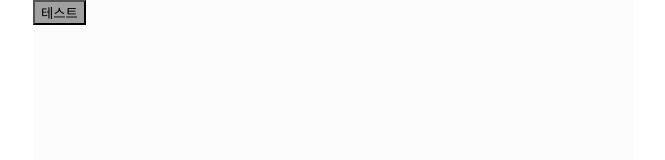
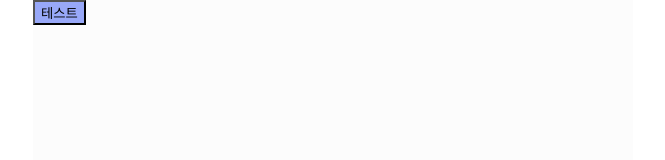
Before and after one commit to LWC421/btc_review, a Next.js app in the folder frontend/: page /user/login in a window 1280 px wide. Shown: the top 160 px of the page, without its empty margins (307-972 px from the left). Built offline with nearby package versions, Linux system fonts and the light colour scheme.

Commit message:
[style]절대경로 import로 변경

```diff
--- a/frontend/components/common/Button.style.tsx
+++ b/frontend/components/common/Button.style.tsx
@@ -7,4 +7,7 @@ type Props = {
 export const Button = styled.button<Props>`
   background-color: ${(props) =>
     props.primary ? props.theme.color.primary : props.theme.color.secondary};
+  :hover {
+    cursor: pointer;
+  }
 `;
--- a/frontend/components/layout/Navigation.tsx
+++ b/frontend/components/layout/Navigation.tsx
@@ -1,7 +1,7 @@
 import * as NavSt from "./Navigation.style";
 import { BiHome, BiUserCircle, BiCommentAdd, BiSearch } from "react-icons/bi";
 import { withRouter, NextRouter, useRouter } from "next/router";
-import theme from "../../styles/theme";
+import theme from "styles/theme";
 
 interface Props extends React.HTMLAttributes<HTMLDivElement> {
   router: NextRouter;
--- a/frontend/next.config.js
+++ b/frontend/next.config.js
@@ -2,6 +2,6 @@
 const nextConfig = {
   reactStrictMode: true,
   swcMinify: true,
-}
+};
 
-module.exports = nextConfig
+module.exports = nextConfig;
--- a/frontend/pages/_app.tsx
+++ b/frontend/pages/_app.tsx
@@ -1,9 +1,9 @@
-import "../styles/globals.css";
+import "styles/globals.css";
 import type { AppProps } from "next/app";
 import Head from "next/head";
 import { ThemeProvider } from "styled-components";
-import theme from "../styles/theme";
-import { Layout } from "../components/layout";
+import theme from "styles/theme";
+import { Layout } from "components/layout";
 
 function MyApp({ Component, pageProps }: AppProps) {
   return (
--- a/frontend/pages/post/index.tsx
+++ b/frontend/pages/post/index.tsx
@@ -1,5 +1,5 @@
 import { NextPage } from "next";
-import { Layout } from "../../components/layout";
+import { Layout } from "components/layout";
 
 const Post: NextPage = () => {
   return <div>Hello</div>;
--- a/frontend/pages/search/index.tsx
+++ b/frontend/pages/search/index.tsx
@@ -1,5 +1,5 @@
 import { NextPage } from "next";
-import { Layout } from "../../components/layout";
+import { Layout } from "components/layout";
 
 const Search: NextPage = () => {
   return <div>Hello</div>;
--- a/frontend/pages/user/[id].tsx
+++ b/frontend/pages/user/[id].tsx
@@ -1,4 +1,4 @@
-import { Layout } from "../../components/layout";
+import { Layout } from "components/layout";
 
 const IdUser = () => {
   return <div>??</div>;
--- a/frontend/pages/user/index.tsx
+++ b/frontend/pages/user/index.tsx
@@ -1,6 +1,6 @@
+import * as UserSt from "./index.style";
 import { NextPage } from "next";
-import { Box } from "../../components/common";
-import * as UserSt from "./index.style";
+import { Box } from "components/common";
 import { useRouter } from "next/router";
 import Head from "next/head";
 
--- a/frontend/pages/user/login.tsx
+++ b/frontend/pages/user/login.tsx
@@ -1,11 +1,11 @@
 import { NextPage } from "next";
-import { Button } from "../../components/common";
+import { Button } from "components/common";
 
 const Login: NextPage = () => {
   return (
     <>
       <div>
-        <Button>테스트</Button>
+        <Button primary>테스트</Button>
       </div>
     </>
   );
--- a/frontend/tsconfig.json
+++ b/frontend/tsconfig.json
@@ -13,7 +13,8 @@
     "resolveJsonModule": true,
     "isolatedModules": true,
     "jsx": "preserve",
-    "incremental": true
+    "incremental": true,
+    "baseUrl": "."
   },
   "include": ["next-env.d.ts", "**/*.ts", "**/*.tsx"],
   "exclude": ["node_modules"]
```
Also changed, not shown: frontend/components/common/Input.style.tsx (added), frontend/components/common/Input.tsx (added).
